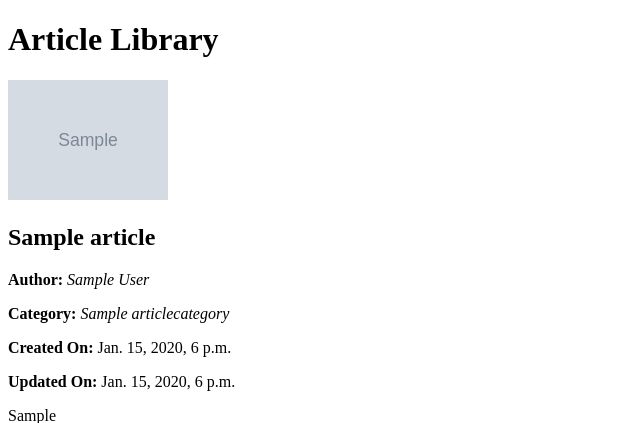
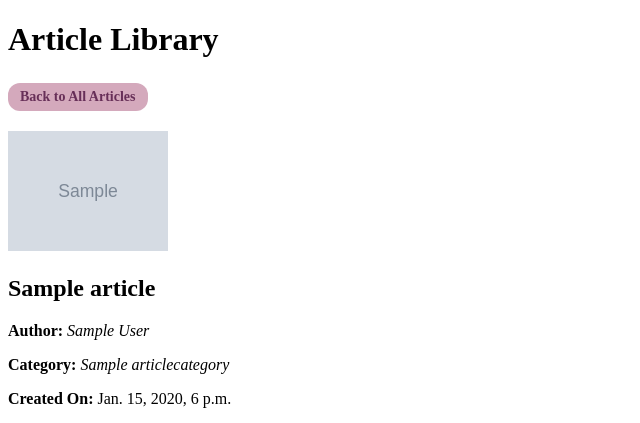
Before and after one commit to calm-chaos/hobbysite-F-12, a Django app: page /wiki/article/1 in a window 1280 px wide. Shown: the part 82-505 px from the top of the page, without its empty margins (0-640 px from the left). Run offline with Django 5.2, Linux system fonts and the light colour scheme; tables that the repository leaves empty hold one stand-in row (values such as "Sample post"); grey boxes marked "Sample" are stand-in pictures.

Commit message:
added 'back to all articles' button in wiki_detail

```diff
--- a/hobbysite/templates/wiki_detail.html
+++ b/hobbysite/templates/wiki_detail.html
@@ -1,5 +1,9 @@
 {% extends "wiki_base.html" %}
 {% block content %}
+
+<h2>
+    <a href="{% url 'wiki:article-library' %}" class="button">Back to All Articles</a>
+</h2>
 
 <head>
     <title>{{ title }}</title>
```
